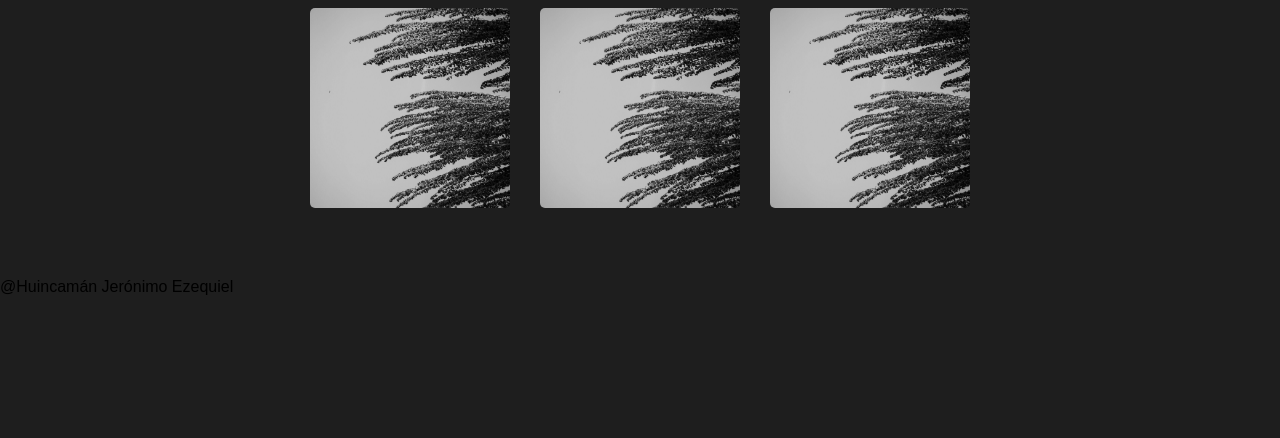
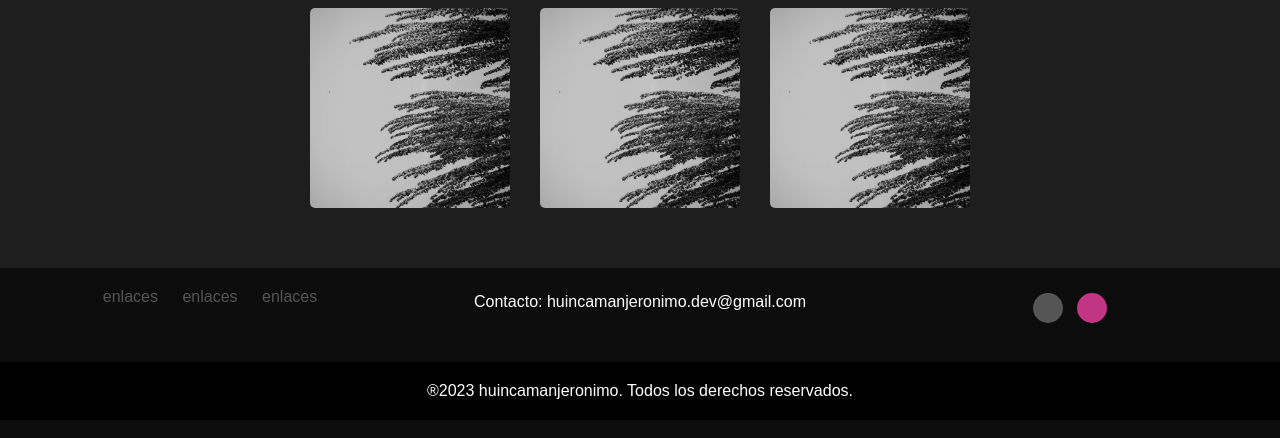
Before and after one commit to jeronimohuincaman/portfolio-jeronimo-ph, a plain HTML site: page index.html in a window 1280 px wide. Shown: the part 1315-1753 px from the top of the page. Before the commit the page ends 1611 px from the top, so only its background shows below. Drawn offline with Linux system fonts and the light colour scheme.

Commit message:
footer-styles basics

```diff
--- a/index.css
+++ b/index.css
@@ -4,11 +4,16 @@
     src: url("./fonts/Montserrat/Montserrat-VariableFont_wght.ttf") format("ttf");
 }
 
-* {
+*{
     font-family: "Montserrat", sans-serif;
     margin: 0;
     padding: 0;
     background-color: #1E1E1E;
+}
+
+body {
+    display: flex;
+    flex-direction: column;
 }
 
 a {
@@ -95,7 +100,7 @@ a {
 
 .contenido-container {
     width: 100%;
-    height: 100vh;
+    padding-bottom: 50px;
 }
 
 /* filtro de imagenes */
@@ -148,3 +153,66 @@ a {
     opacity: 0.7;
     cursor: pointer;
 }
+
+/* footer */
+
+/* .footer-container {
+    margin-top: 20px;
+    padding-top: 20px;
+    background-color: #0c0c0c;
+    text-align: center;
+    color: white;
+} */
+
+.footer-container {
+    background-color: #0c0c0c;
+    padding: 20px 0;
+    display: grid;
+    grid-template-columns: 1fr 1fr 1fr;
+    gap: 10px;
+  }
+
+
+.footer-container a {
+    background-color: inherit;
+    color: #555;
+    margin: 10px;
+}
+
+.footer-container a:hover {
+    color: #333;
+}
+
+.footer-contact p {
+    margin: 5px;
+    background-color: inherit;
+    color: white;
+}
+
+.footer-container div {
+    background-color: inherit;
+    text-align: center;
+ }
+
+
+.footer-social a {
+    display: inline-block;
+    width: 30px;
+    height: 30px;
+    background-color: #555;
+    margin: 5px;
+    border-radius: 50%;
+}
+
+.footer-social a.icon-instagram {
+    background-color: #c13584;
+}
+
+.footer-copyright{
+    margin-top: 20px;
+    background-color: black;
+    padding: 20px 0;
+    grid-column: 1 /span 3;
+    text-align: center;
+    color: white;
+}
--- a/index.html
+++ b/index.html
@@ -89,9 +89,20 @@
         </div>
     </main>
     <footer class="footer-container">
-            <div class="subtitulo-container">
-                <p class="subtitulo">@Huincamán Jerónimo Ezequiel </p>
+
+            <div class="footer-links">
+                    <a href="#">enlaces</a>
+                    <a href="#">enlaces</a>
+                    <a href="#">enlaces</a>
             </div>
+            <div class="footer-contact">
+                <p>Contacto: huincamanjeronimo.dev@gmail.com</p>
+            </div>
+            <div class="footer-social">
+                <a href="#" class="icon-linkedin"></a>
+                <a href="#" class="icon-instagram"></a>
+            </div>
+            <p class="footer-copyright">®2023 huincamanjeronimo. Todos los derechos reservados. </p>
     </footer>
 </body>
 <script src="index.js"></script>
```
